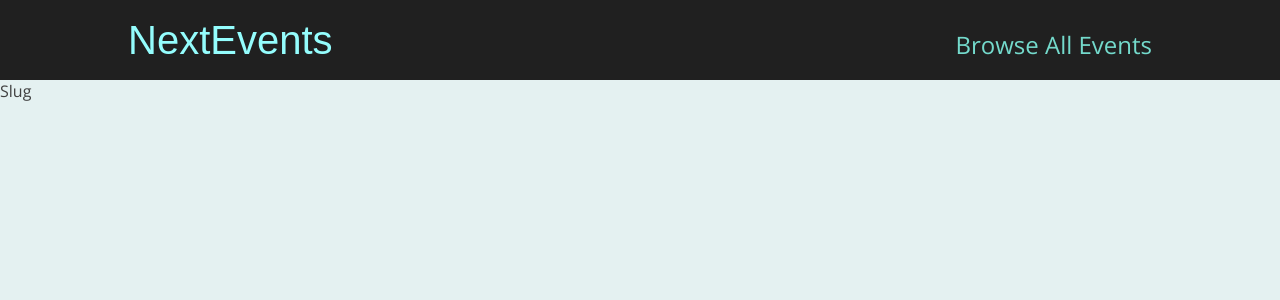
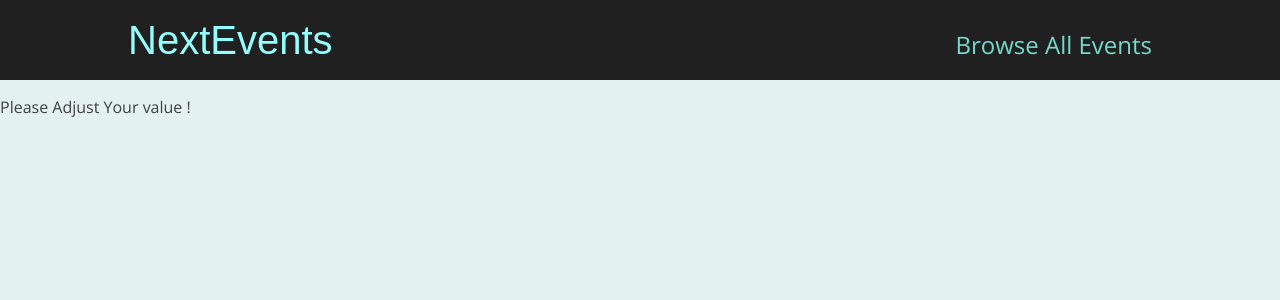
Before and after one commit to Abhijrt/nextEvents, a Next.js app: page /events/e2 in a window 1280 px wide. Shown: the top 300 px of the page. Built offline with nearby package versions, Linux system fonts and the light colour scheme.

Commit message:
showing filted data to the user

```diff
--- /dev/null
+++ b/components/events/results-title.js
@@ -0,0 +1,20 @@
+import Button from '../ui/button';
+import classes from './results-title.module.css';
+
+function ResultsTitle(props) {
+  const { date } = props;
+
+  const humanReadableDate = new Date(date).toLocaleDateString('en-US', {
+    month: 'long',
+    year: 'numeric',
+  });
+
+  return (
+    <section className={classes.title}>
+      <h1>Events in {humanReadableDate}</h1>
+      <Button link='/events'>Show all events</Button>
+    </section>
+  );
+}
+
+export default ResultsTitle;
--- /dev/null
+++ b/components/events/results-title.module.css
@@ -0,0 +1,6 @@
+.title {
+  margin: 2rem auto;
+  width: 90%;
+  max-width: 40rem;
+  text-align: center;
+}
--- a/pages/events/[...slug].js
+++ b/pages/events/[...slug].js
@@ -1,12 +1,44 @@
-import { useRef } from 'react';
+import { useRouter } from 'next/router';
+import { Fragment } from 'react';
+import EventList from '../../components/events/event-list';
+import { getFilteredEvents } from '../../dummy-data';
+import  ResultsTitle from '../../components/events/results-title';
 
 function FilteredEventPage (props) {
 
+    const router = useRouter();
 
-    return <div>
+    const filteredData = router.query.slug;
 
-        Slug
-    </div>
+    if(!filteredData) {
+        return <p>Loading ....</p>
+    }
+
+    const filteredYear = filteredData[0];
+    const filteredMonth = filteredData[1];
+
+    const numYear = +filteredYear;
+    const numMonth = +filteredMonth;
+
+    if(isNaN(numMonth) || isNaN(numYear) || numMonth < 1 || numMonth > 30 || numYear > 2030 || numYear < 2020) {
+        return <p>Please Adjust Your value !</p>
+    }
+
+    const filterEvents = getFilteredEvents({
+        year: numYear,
+        month: numMonth
+    });
+
+    if(!filterEvents || filterEvents.length === 0) {
+        return <p>No events Found for the choosen Filter !</p>
+    }
+
+    const date = new Date(numYear, numMonth - 1);
+
+    return <Fragment>
+        <ResultsTitle data={date} />
+        <EventList items={filterEvents} />
+    </Fragment>
 }
 
 export default FilteredEventPage;
```
